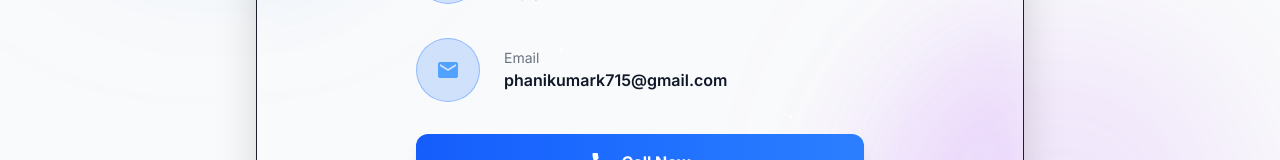
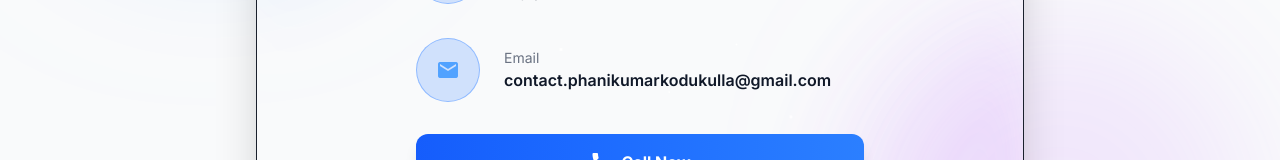
Before and after one commit to phanikumarkodukulla/newportfolio, a React (Vite) app: page /contact in a window 1280 px wide. Shown: the part 459-619 px from the top of the page. Built offline with nearby package versions, Linux system fonts and the light colour scheme.

Commit message:
Update email to contact.phanikumarkodukulla@gmail.com and fix Contact page email font size

```diff
--- a/src/pages/Contact.jsx
+++ b/src/pages/Contact.jsx
@@ -136,10 +136,10 @@ export default function Contact() {
                   Email
                 </p>
                 <a
-                  href="mailto:phanikumark715@gmail.com"
-                  className={`font-semibold hover:text-blue-400 transition ${isDark ? "text-white" : "text-gray-900"}`}
+                  href="mailto:contact.phanikumarkodukulla@gmail.com"
+                  className={`text-xs sm:text-base font-semibold hover:text-blue-400 transition ${isDark ? "text-white" : "text-gray-900"}`}
                 >
-                  phanikumark715@gmail.com
+                  contact.phanikumarkodukulla@gmail.com
                 </a>
               </div>
             </div>
--- a/src/pages/GotProject.jsx
+++ b/src/pages/GotProject.jsx
@@ -45,7 +45,7 @@ export default function GotProject() {
         `Project Description:\n${formData.description}\n\n` +
         `Best regards,`,
     );
-    const mailtoLink = `mailto:phanikumark715@gmail.com?subject=${subject}&body=${body}`;
+    const mailtoLink = `mailto:contact.phanikumarkodukulla@gmail.com?subject=${subject}&body=${body}`;
     window.location.href = mailtoLink;
   };
 
--- a/src/pages/Projects.jsx
+++ b/src/pages/Projects.jsx
@@ -5,7 +5,7 @@ import { useTheme } from "../context/ThemeContext";
 
 const projects = [
   {
-    name: "AI Powered Industrial and Business Management System",
+    name: "AI Powered Industrial Management System",
     description: "AI hub for industries and bussinesses",
     featured: true,
     technologies: [
```
Also changed, not shown: 1 other file (tests, documents, lock files or other folders).
